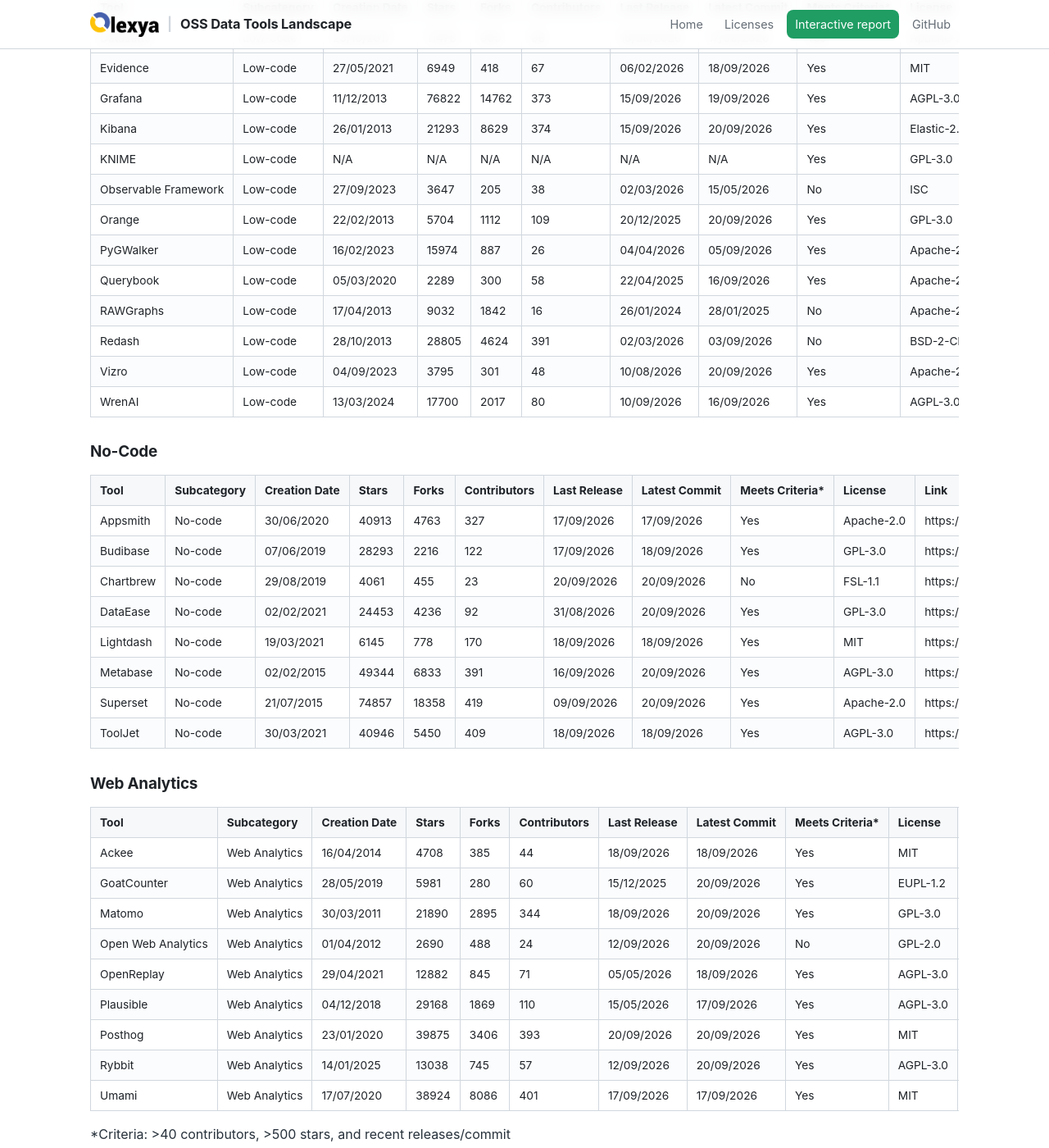
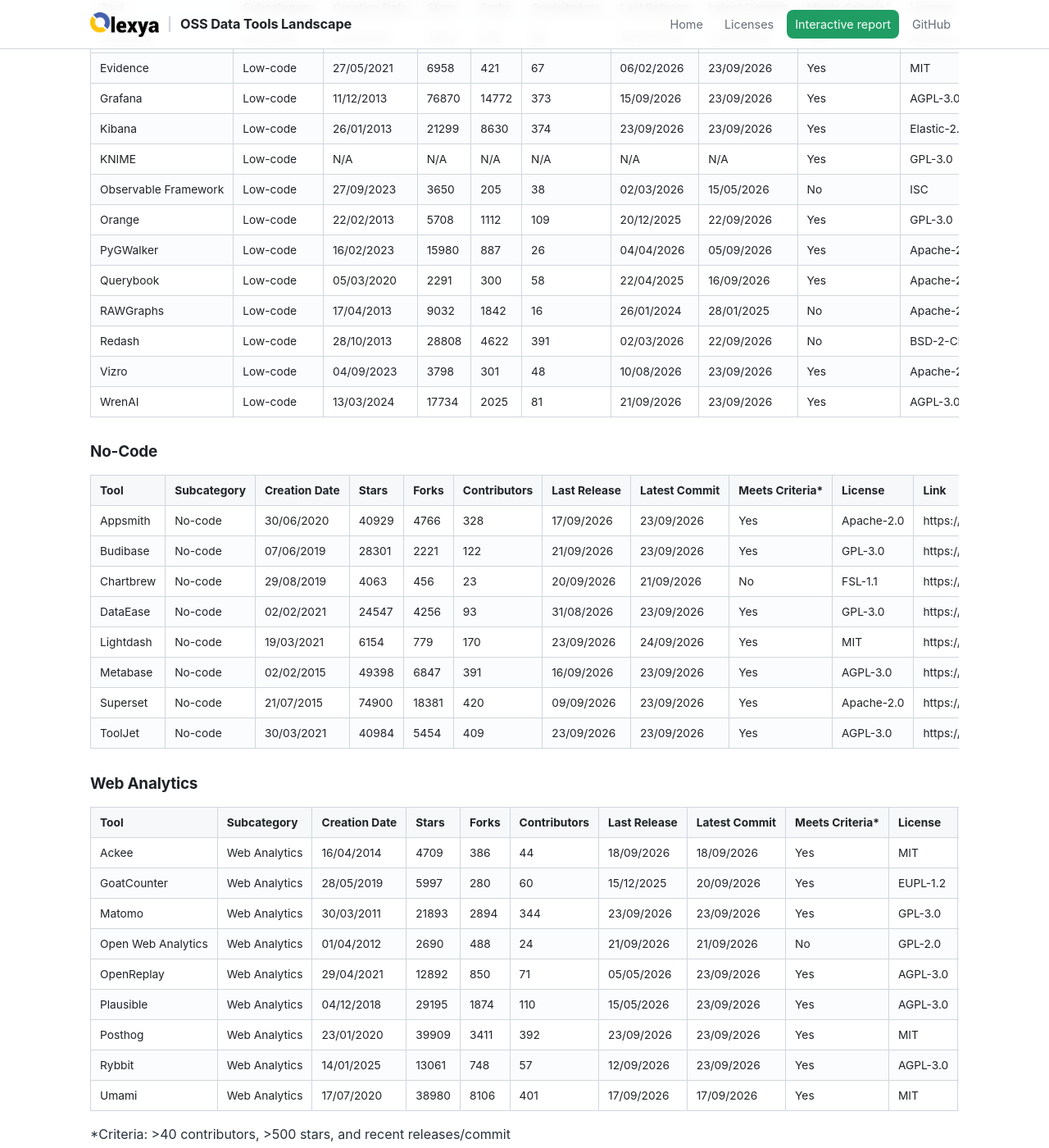
Before and after one commit to olexya/oss-data-tools-landscape, a Jekyll site: the page built from 04.analysis_and_output.md, in a window 1280 px wide and 1400 px high, scrolled down 2307 px. Shown: the whole window at 82% size. Built offline with Jekyll 4.4.1, drawn with Linux system fonts in a browser that asks for light colours; our own code applies the rules of GitHub Pages for plain Markdown files; some of the changed text lies outside the part shown.

Commit message:
Update tools inventory [automated]

```diff
--- a/04.analysis_and_output.md
+++ b/04.analysis_and_output.md
@@ -17,96 +17,96 @@ Here is a summary table of the main analysis and output tools we have identified
 
 | Tool | Subcategory | Creation Date | Stars | Forks | Contributors | Last Release | Latest Commit | Meets Criteria* | License | Link |
 |---|---|---|---|---|---|---|---|---|---|---|
-| AntV G2 | Framework | 26/05/2016 | 12612 | 1660 | 217 | 06/01/2026 | 20/09/2026 | Yes | MIT | https://github.com/antvis/G2 |
-| ApexCharts | Framework | 24/07/2018 | 15158 | 1377 | 234 | 20/09/2026 | 20/09/2026 | Yes | MIT | https://github.com/apexcharts/apexcharts.js |
-| Apache ECharts | Framework | 03/04/2013 | 67357 | 19819 | 274 | 19/05/2026 | 12/09/2026 | Yes | Apache-2.0 | https://github.com/apache/echarts |
-| Bokeh | Framework | 26/03/2012 | 20456 | 4264 | 388 | N/A | 18/09/2026 | Yes | BSD-3-Clause | https://github.com/bokeh/bokeh |
-| Chart JS | Framework | 17/03/2013 | 67702 | 11940 | 426 | 13/10/2025 | 14/09/2026 | Yes | MIT | https://github.com/chartjs/Chart.js |
-| Cube | Framework | 16/09/2018 | 20873 | 2139 | 371 | 18/09/2026 | 19/09/2026 | Yes | Apache-2.0 | https://github.com/cube-js/cube |
-| D3JS | Framework | 27/09/2010 | 113747 | 22645 | 136 | 12/03/2024 | 28/05/2026 | Yes | ISC | https://github.com/d3/d3 |
-| deck.gl | Framework | 15/12/2015 | 14601 | 2267 | 285 | 05/09/2026 | 20/09/2026 | Yes | MIT | https://github.com/visgl/deck.gl |
-| ggplot2 | Framework | 25/05/2008 | 6997 | 2126 | 351 | 22/04/2026 | 17/09/2026 | Yes | MIT | https://github.com/tidyverse/ggplot2 |
-| Great Tables | Framework | 06/05/2022 | 2834 | 135 | 36 | 24/08/2026 | 20/09/2026 | No | MIT | https://github.com/posit-dev/great-tables |
+| AntV G2 | Framework | 26/05/2016 | 12618 | 1660 | 218 | 06/01/2026 | 23/09/2026 | Yes | MIT | https://github.com/antvis/G2 |
+| ApexCharts | Framework | 24/07/2018 | 15161 | 1377 | 235 | 20/09/2026 | 23/09/2026 | Yes | MIT | https://github.com/apexcharts/apexcharts.js |
+| Apache ECharts | Framework | 03/04/2013 | 67383 | 19818 | 274 | 19/05/2026 | 12/09/2026 | Yes | Apache-2.0 | https://github.com/apache/echarts |
+| Bokeh | Framework | 26/03/2012 | 20459 | 4266 | 389 | N/A | 22/09/2026 | Yes | BSD-3-Clause | https://github.com/bokeh/bokeh |
+| Chart JS | Framework | 17/03/2013 | 67718 | 11939 | 426 | 13/10/2025 | 14/09/2026 | Yes | MIT | https://github.com/chartjs/Chart.js |
+| Cube | Framework | 16/09/2018 | 20899 | 2141 | 371 | 21/09/2026 | 23/09/2026 | Yes | Apache-2.0 | https://github.com/cube-js/cube |
+| D3JS | Framework | 27/09/2010 | 113764 | 22646 | 136 | 12/03/2024 | 28/05/2026 | Yes | ISC | https://github.com/d3/d3 |
+| deck.gl | Framework | 15/12/2015 | 14608 | 2272 | 285 | 05/09/2026 | 22/09/2026 | Yes | MIT | https://github.com/visgl/deck.gl |
+| ggplot2 | Framework | 25/05/2008 | 7000 | 2126 | 352 | 22/04/2026 | 23/09/2026 | Yes | MIT | https://github.com/tidyverse/ggplot2 |
+| Great Tables | Framework | 06/05/2022 | 2861 | 135 | 36 | 24/08/2026 | 22/09/2026 | No | MIT | https://github.com/posit-dev/great-tables |
 | Holoviz | Framework | 22/09/2017 | 912 | 127 | 24 | 22/03/2023 | 29/06/2026 | No | BSD-3-Clause | https://github.com/holoviz/holoviz |
-| kepler.gl | Framework | 28/02/2018 | 12022 | 1957 | 133 | 20/09/2026 | 20/09/2026 | Yes | MIT | https://github.com/keplergl/kepler.gl |
+| kepler.gl | Framework | 28/02/2018 | 12023 | 1956 | 133 | 20/09/2026 | 22/09/2026 | Yes | MIT | https://github.com/keplergl/kepler.gl |
 | Lonboard | Framework | 31/08/2023 | 964 | 54 | 28 | 02/04/2026 | 17/09/2026 | No | MIT | https://github.com/developmentseed/lonboard |
-| Matplotlib | Framework | 19/02/2011 | 23240 | 8491 | 438 | 11/09/2026 | 19/09/2026 | Yes | Matplotlib | https://github.com/matplotlib/matplotlib |
-| Nivo | Framework | 16/04/2016 | 14100 | 1081 | 208 | 23/05/2025 | 21/07/2026 | Yes | MIT | https://github.com/plouc/nivo |
-| Perspective | Framework | 02/11/2017 | 11236 | 1338 | 89 | 18/09/2026 | 18/09/2026 | Yes | Apache-2.0 | https://github.com/finos/perspective |
-| Plotly | Framework | 21/11/2013 | 18795 | 2849 | 302 | 15/09/2026 | 18/09/2026 | Yes | MIT | https://github.com/plotly/plotly.py |
-| Plotnine | Framework | 24/04/2017 | 4758 | 254 | 101 | 14/08/2026 | 14/09/2026 | Yes | MIT | https://github.com/has2k1/plotnine |
-| Recharts | Framework | 07/08/2015 | 27574 | 1987 | 407 | 09/09/2026 | 20/09/2026 | Yes | MIT | https://github.com/recharts/recharts |
-| Seaborn | Framework | 18/06/2012 | 14030 | 2135 | 190 | 25/01/2024 | 06/07/2026 | Yes | BSD-3-Clause | https://github.com/mwaskom/seaborn |
-| Vega/Altair | Framework | 19/09/2015 | 10479 | 868 | 181 | 15/09/2026 | 15/09/2026 | Yes | BSD-3-Clause | https://github.com/vega/altair |
-| visx | Framework | 15/03/2017 | 21055 | 771 | 161 | 11/06/2026 | 22/06/2026 | Yes | MIT | https://github.com/airbnb/visx |
+| Matplotlib | Framework | 19/02/2011 | 23254 | 8495 | 438 | 11/09/2026 | 23/09/2026 | Yes | Matplotlib | https://github.com/matplotlib/matplotlib |
+| Nivo | Framework | 16/04/2016 | 14102 | 1081 | 208 | 23/05/2025 | 21/07/2026 | Yes | MIT | https://github.com/plouc/nivo |
+| Perspective | Framework | 02/11/2017 | 11245 | 1338 | 89 | 18/09/2026 | 18/09/2026 | Yes | Apache-2.0 | https://github.com/finos/perspective |
+| Plotly | Framework | 21/11/2013 | 18800 | 2851 | 303 | 15/09/2026 | 22/09/2026 | Yes | MIT | https://github.com/plotly/plotly.py |
+| Plotnine | Framework | 24/04/2017 | 4761 | 254 | 102 | 14/08/2026 | 22/09/2026 | Yes | MIT | https://github.com/has2k1/plotnine |
+| Recharts | Framework | 07/08/2015 | 27586 | 1989 | 408 | 21/09/2026 | 22/09/2026 | Yes | MIT | https://github.com/recharts/recharts |
+| Seaborn | Framework | 18/06/2012 | 14039 | 2140 | 190 | 25/01/2024 | 06/07/2026 | Yes | BSD-3-Clause | https://github.com/mwaskom/seaborn |
+| Vega/Altair | Framework | 19/09/2015 | 10484 | 868 | 183 | 15/09/2026 | 22/09/2026 | Yes | BSD-3-Clause | https://github.com/vega/altair |
+| visx | Framework | 15/03/2017 | 21057 | 771 | 161 | 11/06/2026 | 22/06/2026 | Yes | MIT | https://github.com/airbnb/visx |
 
 ### High-Code
 
 | Tool | Subcategory | Creation Date | Stars | Forks | Contributors | Last Release | Latest Commit | Meets Criteria* | License | Link |
 |---|---|---|---|---|---|---|---|---|---|---|
-| Apache Zeppelin | High-code | 25/03/2015 | 6659 | 2837 | 338 | N/A | 20/09/2026 | Yes | Apache-2.0 | https://github.com/apache/zeppelin |
-| Gradio | High-code | 19/12/2018 | 43589 | 3610 | 466 | 18/09/2026 | 19/09/2026 | Yes | Apache-2.0 | https://github.com/gradio-app/gradio |
-| H2O Wave | High-code | 16/05/2020 | 4253 | 371 | 60 | 15/09/2026 | 15/09/2026 | Yes | Apache-2.0 | https://github.com/h2oai/wave |
-| Plotly Dash | High-code | 10/04/2015 | 24419 | 2317 | 191 | 21/07/2026 | 18/09/2026 | Yes | MIT | https://github.com/plotly/dash |
-| JupyterLab | High-code | 03/06/2016 | 15306 | 4104 | 364 | 10/08/2026 | 19/09/2026 | Yes | BSD-3-Clause | https://github.com/jupyterlab/jupyterlab |
-| Marimo | High-code | 14/08/2023 | 22856 | 1284 | 334 | 11/09/2026 | 20/09/2026 | Yes | Apache-2.0 | https://github.com/marimo-team/marimo |
-| NiceGUI | High-code | 07/05/2021 | 16219 | 950 | 218 | 18/09/2026 | 18/09/2026 | Yes | MIT | https://github.com/zauberzeug/nicegui |
+| Apache Zeppelin | High-code | 25/03/2015 | 6660 | 2837 | 338 | N/A | 21/09/2026 | Yes | Apache-2.0 | https://github.com/apache/zeppelin |
+| Gradio | High-code | 19/12/2018 | 43608 | 3610 | 466 | 18/09/2026 | 22/09/2026 | Yes | Apache-2.0 | https://github.com/gradio-app/gradio |
+| H2O Wave | High-code | 16/05/2020 | 4254 | 371 | 60 | 15/09/2026 | 15/09/2026 | Yes | Apache-2.0 | https://github.com/h2oai/wave |
+| Plotly Dash | High-code | 10/04/2015 | 24426 | 2321 | 191 | 21/09/2026 | 22/09/2026 | Yes | MIT | https://github.com/plotly/dash |
+| JupyterLab | High-code | 03/06/2016 | 15316 | 4106 | 364 | 21/09/2026 | 23/09/2026 | Yes | BSD-3-Clause | https://github.com/jupyterlab/jupyterlab |
+| Marimo | High-code | 14/08/2023 | 22884 | 1290 | 341 | 23/09/2026 | 23/09/2026 | Yes | Apache-2.0 | https://github.com/marimo-team/marimo |
+| NiceGUI | High-code | 07/05/2021 | 16233 | 952 | 218 | 18/09/2026 | 23/09/2026 | Yes | MIT | https://github.com/zauberzeug/nicegui |
 | Observable | High-code | 02/05/2017 | 1097 | 87 | 12 | 16/09/2026 | 16/09/2026 | No | ISC | https://github.com/observablehq/runtime |
-| Panel | High-code | 23/08/2018 | 5775 | 627 | 221 | 17/08/2026 | 16/09/2026 | Yes | BSD-3-Clause | https://github.com/holoviz/panel |
-| Py Shiny | High-code | 27/07/2021 | 1752 | 135 | 47 | 13/09/2026 | 13/09/2026 | Yes | MIT | https://github.com/posit-dev/py-shiny |
-| Quarto | High-code | 25/09/2020 | 6009 | 458 | 153 | 17/09/2026 | 18/09/2026 | Yes | MIT | https://github.com/quarto-dev/quarto-cli |
-| Reflex | High-code | 25/10/2022 | 28895 | 1777 | 217 | 19/09/2026 | 19/09/2026 | Yes | Apache-2.0 | https://github.com/reflex-dev/reflex |
-| Rill | High-code | 09/12/2021 | 2907 | 200 | 53 | 01/09/2026 | 19/09/2026 | Yes | Apache-2.0 | https://github.com/rilldata/rill |
-| Shiny (R) | High-code | 20/06/2012 | 5691 | 1889 | 91 | 22/06/2026 | 26/08/2026 | Yes | MIT | https://github.com/rstudio/shiny |
-| Solara | High-code | 09/03/2022 | 2175 | 202 | 49 | N/A | 19/09/2026 | Yes | MIT | https://github.com/widgetti/solara |
-| Streamlit | High-code | 24/08/2019 | 45803 | 4387 | 319 | 15/09/2026 | 20/09/2026 | Yes | Apache-2.0 | https://github.com/streamlit/streamlit |
-| Taipy | High-code | 18/02/2022 | 19434 | 1993 | 78 | 30/04/2026 | 07/05/2026 | Yes | Apache-2.0 | https://github.com/Avaiga/taipy |
-| Voila | High-code | 21/08/2018 | 5943 | 527 | 73 | 04/09/2026 | 04/09/2026 | Yes | BSD-3-Clause | https://github.com/voila-dashboards/voila |
+| Panel | High-code | 23/08/2018 | 5776 | 625 | 222 | 17/08/2026 | 21/09/2026 | Yes | BSD-3-Clause | https://github.com/holoviz/panel |
+| Py Shiny | High-code | 27/07/2021 | 1754 | 134 | 47 | 13/09/2026 | 13/09/2026 | Yes | MIT | https://github.com/posit-dev/py-shiny |
+| Quarto | High-code | 25/09/2020 | 6019 | 460 | 153 | 17/09/2026 | 23/09/2026 | Yes | MIT | https://github.com/quarto-dev/quarto-cli |
+| Reflex | High-code | 25/10/2022 | 28908 | 1781 | 215 | 23/09/2026 | 23/09/2026 | Yes | Apache-2.0 | https://github.com/reflex-dev/reflex |
+| Rill | High-code | 09/12/2021 | 2913 | 200 | 53 | 01/09/2026 | 23/09/2026 | Yes | Apache-2.0 | https://github.com/rilldata/rill |
+| Shiny (R) | High-code | 20/06/2012 | 5693 | 1889 | 91 | 22/06/2026 | 26/08/2026 | Yes | MIT | https://github.com/rstudio/shiny |
+| Solara | High-code | 09/03/2022 | 2175 | 203 | 49 | N/A | 22/09/2026 | Yes | MIT | https://github.com/widgetti/solara |
+| Streamlit | High-code | 24/08/2019 | 45827 | 4392 | 319 | 15/09/2026 | 23/09/2026 | Yes | Apache-2.0 | https://github.com/streamlit/streamlit |
+| Taipy | High-code | 18/02/2022 | 19433 | 1993 | 78 | 30/04/2026 | 07/05/2026 | Yes | Apache-2.0 | https://github.com/Avaiga/taipy |
+| Voila | High-code | 21/08/2018 | 5944 | 527 | 73 | 04/09/2026 | 04/09/2026 | Yes | BSD-3-Clause | https://github.com/voila-dashboards/voila |
 
 ### Low-Code
 
 | Tool | Subcategory | Creation Date | Stars | Forks | Contributors | Last Release | Latest Commit | Meets Criteria* | License | Link |
 |---|---|---|---|---|---|---|---|---|---|---|
-| Datasette | Low-code | 23/10/2017 | 11478 | 905 | 98 | 16/09/2026 | 17/09/2026 | Yes | Apache-2.0 | https://github.com/simonw/datasette |
-| Evidence | Low-code | 27/05/2021 | 6949 | 418 | 67 | 06/02/2026 | 18/09/2026 | Yes | MIT | https://github.com/evidence-dev/evidence |
-| Grafana | Low-code | 11/12/2013 | 76822 | 14762 | 373 | 15/09/2026 | 19/09/2026 | Yes | AGPL-3.0 | https://github.com/grafana/grafana |
-| Kibana | Low-code | 26/01/2013 | 21293 | 8629 | 374 | 15/09/2026 | 20/09/2026 | Yes | Elastic-2.0 | https://github.com/elastic/kibana |
+| Datasette | Low-code | 23/10/2017 | 11479 | 908 | 98 | 16/09/2026 | 17/09/2026 | Yes | Apache-2.0 | https://github.com/simonw/datasette |
+| Evidence | Low-code | 27/05/2021 | 6958 | 421 | 67 | 06/02/2026 | 23/09/2026 | Yes | MIT | https://github.com/evidence-dev/evidence |
+| Grafana | Low-code | 11/12/2013 | 76870 | 14772 | 373 | 15/09/2026 | 23/09/2026 | Yes | AGPL-3.0 | https://github.com/grafana/grafana |
+| Kibana | Low-code | 26/01/2013 | 21299 | 8630 | 374 | 23/09/2026 | 23/09/2026 | Yes | Elastic-2.0 | https://github.com/elastic/kibana |
 | KNIME | Low-code | N/A | N/A | N/A | N/A | N/A | N/A | Yes | GPL-3.0 | https://github.com/knime/knime-core |
-| Observable Framework | Low-code | 27/09/2023 | 3647 | 205 | 38 | 02/03/2026 | 15/05/2026 | No | ISC | https://github.com/observablehq/framework |
-| Orange | Low-code | 22/02/2013 | 5704 | 1112 | 109 | 20/12/2025 | 20/09/2026 | Yes | GPL-3.0 | https://github.com/biolab/orange3 |
-| PyGWalker | Low-code | 16/02/2023 | 15974 | 887 | 26 | 04/04/2026 | 05/09/2026 | Yes | Apache-2.0 | https://github.com/Kanaries/pygwalker |
-| Querybook | Low-code | 05/03/2020 | 2289 | 300 | 58 | 22/04/2025 | 16/09/2026 | Yes | Apache-2.0 | https://github.com/pinterest/querybook |
+| Observable Framework | Low-code | 27/09/2023 | 3650 | 205 | 38 | 02/03/2026 | 15/05/2026 | No | ISC | https://github.com/observablehq/framework |
+| Orange | Low-code | 22/02/2013 | 5708 | 1112 | 109 | 20/12/2025 | 22/09/2026 | Yes | GPL-3.0 | https://github.com/biolab/orange3 |
+| PyGWalker | Low-code | 16/02/2023 | 15980 | 887 | 26 | 04/04/2026 | 05/09/2026 | Yes | Apache-2.0 | https://github.com/Kanaries/pygwalker |
+| Querybook | Low-code | 05/03/2020 | 2291 | 300 | 58 | 22/04/2025 | 16/09/2026 | Yes | Apache-2.0 | https://github.com/pinterest/querybook |
 | RAWGraphs | Low-code | 17/04/2013 | 9032 | 1842 | 16 | 26/01/2024 | 28/01/2025 | No | Apache-2.0 | https://github.com/rawgraphs/rawgraphs-app |
-| Redash | Low-code | 28/10/2013 | 28805 | 4624 | 391 | 02/03/2026 | 03/09/2026 | No | BSD-2-Clause | https://github.com/getredash/redash |
-| Vizro | Low-code | 04/09/2023 | 3795 | 301 | 48 | 10/08/2026 | 20/09/2026 | Yes | Apache-2.0 | https://github.com/mckinsey/vizro |
-| WrenAI | Low-code | 13/03/2024 | 17700 | 2017 | 80 | 10/09/2026 | 16/09/2026 | Yes | AGPL-3.0 | https://github.com/Canner/WrenAI |
+| Redash | Low-code | 28/10/2013 | 28808 | 4622 | 391 | 02/03/2026 | 22/09/2026 | No | BSD-2-Clause | https://github.com/getredash/redash |
+| Vizro | Low-code | 04/09/2023 | 3798 | 301 | 48 | 10/08/2026 | 23/09/2026 | Yes | Apache-2.0 | https://github.com/mckinsey/vizro |
+| WrenAI | Low-code | 13/03/2024 | 17734 | 2025 | 81 | 21/09/2026 | 23/09/2026 | Yes | AGPL-3.0 | https://github.com/Canner/WrenAI |
 
 ### No-Code
 
 | Tool | Subcategory | Creation Date | Stars | Forks | Contributors | Last Release | Latest Commit | Meets Criteria* | License | Link |
 |---|---|---|---|---|---|---|---|---|---|---|
-| Appsmith | No-code | 30/06/2020 | 40913 | 4763 | 327 | 17/09/2026 | 17/09/2026 | Yes | Apache-2.0 | https://github.com/appsmithorg/appsmith |
-| Budibase | No-code | 07/06/2019 | 28293 | 2216 | 122 | 17/09/2026 | 18/09/2026 | Yes | GPL-3.0 | https://github.com/Budibase/budibase |
-| Chartbrew | No-code | 29/08/2019 | 4061 | 455 | 23 | 20/09/2026 | 20/09/2026 | No | FSL-1.1 | https://github.com/chartbrew/chartbrew |
-| DataEase | No-code | 02/02/2021 | 24453 | 4236 | 92 | 31/08/2026 | 20/09/2026 | Yes | GPL-3.0 | https://github.com/dataease/dataease |
-| Lightdash | No-code | 19/03/2021 | 6145 | 778 | 170 | 18/09/2026 | 18/09/2026 | Yes | MIT | https://github.com/lightdash/lightdash |
-| Metabase | No-code | 02/02/2015 | 49344 | 6833 | 391 | 16/09/2026 | 20/09/2026 | Yes | AGPL-3.0 | https://github.com/metabase/metabase |
-| Superset | No-code | 21/07/2015 | 74857 | 18358 | 419 | 09/09/2026 | 20/09/2026 | Yes | Apache-2.0 | https://github.com/apache/superset |
-| ToolJet | No-code | 30/03/2021 | 40946 | 5450 | 409 | 18/09/2026 | 18/09/2026 | Yes | AGPL-3.0 | https://github.com/ToolJet/ToolJet |
+| Appsmith | No-code | 30/06/2020 | 40929 | 4766 | 328 | 17/09/2026 | 23/09/2026 | Yes | Apache-2.0 | https://github.com/appsmithorg/appsmith |
+| Budibase | No-code | 07/06/2019 | 28301 | 2221 | 122 | 21/09/2026 | 23/09/2026 | Yes | GPL-3.0 | https://github.com/Budibase/budibase |
+| Chartbrew | No-code | 29/08/2019 | 4063 | 456 | 23 | 20/09/2026 | 21/09/2026 | No | FSL-1.1 | https://github.com/chartbrew/chartbrew |
+| DataEase | No-code | 02/02/2021 | 24547 | 4256 | 93 | 31/08/2026 | 23/09/2026 | Yes | GPL-3.0 | https://github.com/dataease/dataease |
+| Lightdash | No-code | 19/03/2021 | 6154 | 779 | 170 | 23/09/2026 | 24/09/2026 | Yes | MIT | https://github.com/lightdash/lightdash |
+| Metabase | No-code | 02/02/2015 | 49398 | 6847 | 391 | 16/09/2026 | 23/09/2026 | Yes | AGPL-3.0 | https://github.com/metabase/metabase |
+| Superset | No-code | 21/07/2015 | 74900 | 18381 | 420 | 09/09/2026 | 23/09/2026 | Yes | Apache-2.0 | https://github.com/apache/superset |
+| ToolJet | No-code | 30/03/2021 | 40984 | 5454 | 409 | 23/09/2026 | 23/09/2026 | Yes | AGPL-3.0 | https://github.com/ToolJet/ToolJet |
 
 ### Web Analytics
 
 | Tool | Subcategory | Creation Date | Stars | Forks | Contributors | Last Release | Latest Commit | Meets Criteria* | License | Link |
 |---|---|---|---|---|---|---|---|---|---|---|
-| Ackee | Web Analytics | 16/04/2014 | 4708 | 385 | 44 | 18/09/2026 | 18/09/2026 | Yes | MIT | https://github.com/electerious/Ackee |
-| GoatCounter | Web Analytics | 28/05/2019 | 5981 | 280 | 60 | 15/12/2025 | 20/09/2026 | Yes | EUPL-1.2 | https://github.com/arp242/goatcounter |
-| Matomo | Web Analytics | 30/03/2011 | 21890 | 2895 | 344 | 18/09/2026 | 20/09/2026 | Yes | GPL-3.0 | https://github.com/matomo-org/matomo |
-| Open Web Analytics | Web Analytics | 01/04/2012 | 2690 | 488 | 24 | 12/09/2026 | 20/09/2026 | No | GPL-2.0 | https://github.com/Open-Web-Analytics/Open-Web-Analytics |
-| OpenReplay | Web Analytics | 29/04/2021 | 12882 | 845 | 71 | 05/05/2026 | 18/09/2026 | Yes | AGPL-3.0 | https://github.com/openreplay/openreplay |
-| Plausible | Web Analytics | 04/12/2018 | 29168 | 1869 | 110 | 15/05/2026 | 17/09/2026 | Yes | AGPL-3.0 | https://github.com/plausible/analytics |
-| Posthog | Web Analytics | 23/01/2020 | 39875 | 3406 | 393 | 20/09/2026 | 20/09/2026 | Yes | MIT | https://github.com/PostHog/posthog |
-| Rybbit | Web Analytics | 14/01/2025 | 13038 | 745 | 57 | 12/09/2026 | 20/09/2026 | Yes | AGPL-3.0 | https://github.com/rybbit-io/rybbit |
-| Umami | Web Analytics | 17/07/2020 | 38924 | 8086 | 401 | 17/09/2026 | 17/09/2026 | Yes | MIT | https://github.com/umami-software/umami |
+| Ackee | Web Analytics | 16/04/2014 | 4709 | 386 | 44 | 18/09/2026 | 18/09/2026 | Yes | MIT | https://github.com/electerious/Ackee |
+| GoatCounter | Web Analytics | 28/05/2019 | 5997 | 280 | 60 | 15/12/2025 | 20/09/2026 | Yes | EUPL-1.2 | https://github.com/arp242/goatcounter |
+| Matomo | Web Analytics | 30/03/2011 | 21893 | 2894 | 344 | 23/09/2026 | 23/09/2026 | Yes | GPL-3.0 | https://github.com/matomo-org/matomo |
+| Open Web Analytics | Web Analytics | 01/04/2012 | 2690 | 488 | 24 | 21/09/2026 | 21/09/2026 | No | GPL-2.0 | https://github.com/Open-Web-Analytics/Open-Web-Analytics |
+| OpenReplay | Web Analytics | 29/04/2021 | 12892 | 850 | 71 | 05/05/2026 | 23/09/2026 | Yes | AGPL-3.0 | https://github.com/openreplay/openreplay |
+| Plausible | Web Analytics | 04/12/2018 | 29195 | 1874 | 110 | 15/05/2026 | 23/09/2026 | Yes | AGPL-3.0 | https://github.com/plausible/analytics |
+| Posthog | Web Analytics | 23/01/2020 | 39909 | 3411 | 392 | 23/09/2026 | 23/09/2026 | Yes | MIT | https://github.com/PostHog/posthog |
+| Rybbit | Web Analytics | 14/01/2025 | 13061 | 748 | 57 | 12/09/2026 | 23/09/2026 | Yes | AGPL-3.0 | https://github.com/rybbit-io/rybbit |
+| Umami | Web Analytics | 17/07/2020 | 38980 | 8106 | 401 | 17/09/2026 | 17/09/2026 | Yes | MIT | https://github.com/umami-software/umami |
 
 *Criteria: >40 contributors, >500 stars, and recent releases/commit
 
```
Also changed, not shown: 01.ingestion_and_transport.md (+38 -38 lines), 02.storage.md (+34 -34 lines), 03.query_and_processing.md (+46 -46 lines), 05.platform_management.md (+48 -48 lines).
